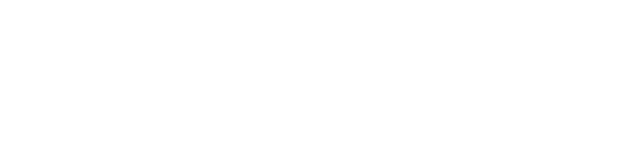
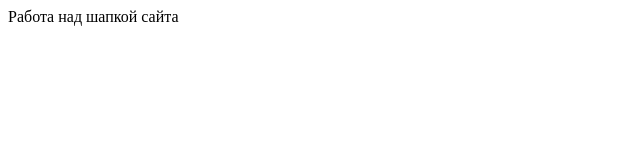
Before and after one commit to romashkaa13/my_tools-, a plain HTML site: page index.html in a window 1280 px wide. Shown: the whole page, without its empty margins (0-640 px from the left). Drawn offline with Linux system fonts and the light colour scheme.

Commit message:
lдобавил текс в шапку

```diff
--- a/index.html
+++ b/index.html
@@ -6,6 +6,7 @@
 
 </header>
 <body class="main">
+<p>Работа над шапкой сайта</p>
 
 </body>
 <footer>
```
